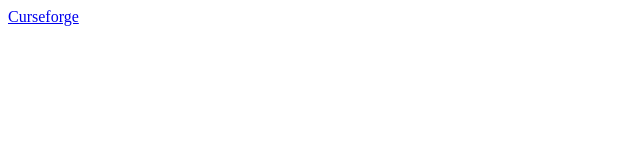
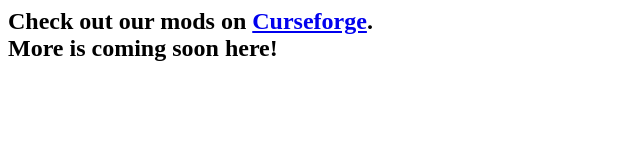
Before and after one commit to jojo680/wiki, a plain HTML site: page index.html in a window 1280 px wide. Shown: the whole page, without its empty margins (0-640 px from the left). Drawn offline with Linux system fonts and the light colour scheme.

Commit message:
Update index.html

```diff
--- a/index.html
+++ b/index.html
@@ -1,5 +1,8 @@
 <html>
   <body>
-    <a href="https://www.curseforge.com/members/lyonmods/projects">Curseforge</a>
+    <h2>
+    Check out our mods on <a href="https://www.curseforge.com/members/lyonmods/projects">Curseforge</a>.</br>
+    More is coming soon here!
+    </h2>
   </body>
 </html>
```
